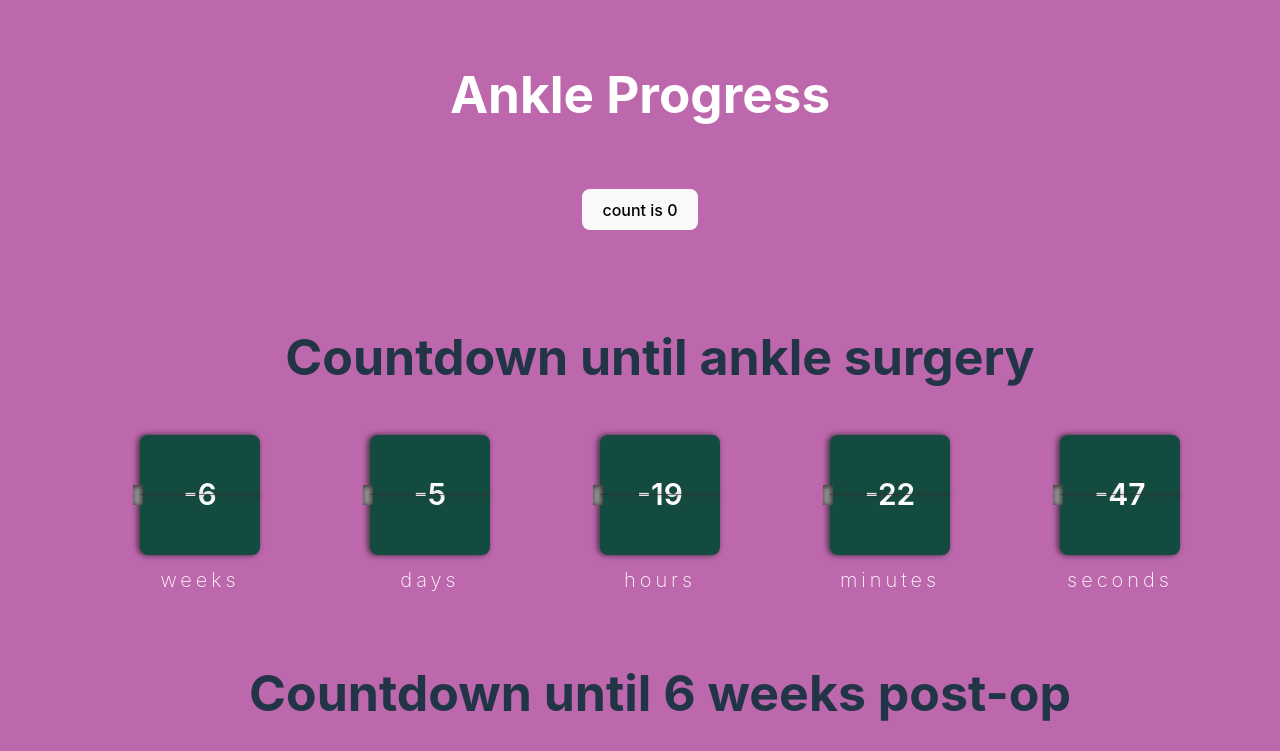
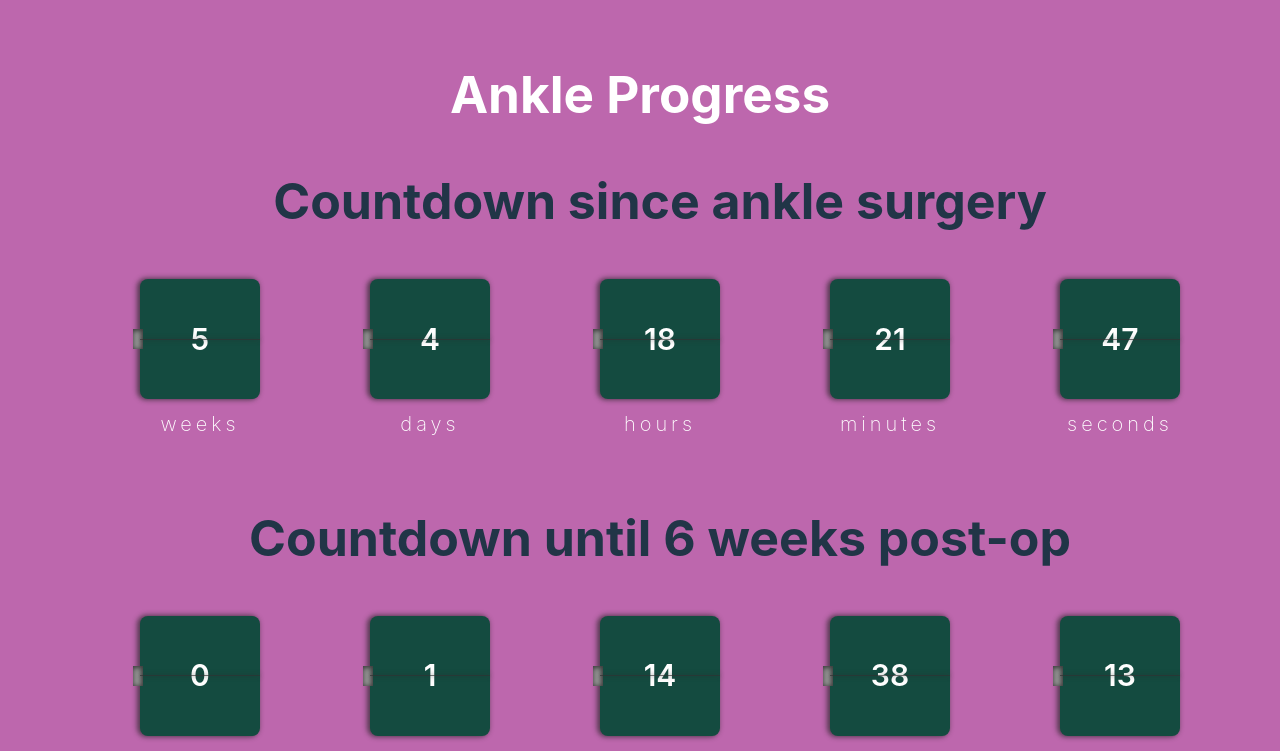
Before and after one commit to remnantsofred/habit-tracker, a React (Vite) app: page / in a window 1280 px wide. Shown: the top 751 px of the page. Built offline with nearby package versions, Linux system fonts and the light colour scheme.

Commit message:
Finish refactor of Countdown component

```diff
--- a/src/App.tsx
+++ b/src/App.tsx
@@ -43,15 +43,6 @@ export function App() {
         </a>
       </div>
       <h1 className='main-h1'>Ankle Progress</h1>
-      {/* <Countdown /> */}
-      <div className="card">
-        <button onClick={() => setCount((count) => count + 1)}>
-          count is {count}
-        </button>
-        <p>
-          {/* Edit <code>src/App.tsx</code> and save to test HMR */}
-        </p>
-      </div>
       <p className="read-the-docs">
       </p>
       <div>
--- a/src/components/Countdown/Countdown.tsx
+++ b/src/components/Countdown/Countdown.tsx
@@ -2,24 +2,35 @@ import React, { useState, useEffect} from "react";
 import './Countdown.css'
 
 // const COUNTDOWN_TARGET = new Date("2024-05-23T18:00:00");
+const getTimeLeft = (date) => {
+  // const totalTimeLeft = date - new Date();
+  const now = Date.now();
+  const laterDate = Math.max(now, date);
+  const earlierDate = Math.min(now, date);
+  let status;
 
-const getTimeLeft = (date) => {
-  const totalTimeLeft = date - new Date();
-  const weeks = Math.floor(totalTimeLeft / (1000 * 60 * 60 * 24 * 7) % 7);
+  laterDate === now ? status = 'past' : status = 'future';
+
+  const totalTimeLeft = Math.floor(laterDate - earlierDate);
+
+  const weeks = Math.floor(totalTimeLeft / (1000 * 60 * 60 * 24 * 7) );
   const days = Math.floor(totalTimeLeft / (1000 * 60 * 60 * 24) % 7);
   const hours = Math.floor(totalTimeLeft / (1000 * 60 * 60) % 24);
   const minutes = Math.floor(totalTimeLeft / (1000 * 60) % 60);
   const seconds = Math.floor(totalTimeLeft / (1000) % 60);
-  return { weeks, days, hours, minutes, seconds}
+  return [status, {'weeks': weeks, 'days': days, 'hours': hours, 'minutes': minutes, 'seconds': seconds} ]
 }
+
 
 const Countdown = ({milestone}) => {
   const [timeLeft, setTimeLeft] = useState(()=> getTimeLeft());
+  const [status, setStatus] = useState('');
+
 
   useEffect(() => {
     const timer = setInterval(() => {
-        setTimeLeft(getTimeLeft(milestone.date))
-      }, 1000)
+      setTimeLeft(getTimeLeft(milestone.date))
+    }, 1000)
     return ()=> {
       clearInterval(timer)
     }
@@ -27,9 +38,10 @@ const Countdown = ({milestone}) => {
 
   return (
     <div className="countdown">
-      <h2>Countdown until {milestone.name}</h2>
+      {timeLeft[0] === 'future' && <h2>Countdown until {milestone.name}</h2>}
+      {timeLeft[0] === 'past' && <h2>Countdown since {milestone.name}</h2>}
       <div className="content">
-        {Object.entries(timeLeft).map(el => {
+        {Object.entries(timeLeft[1]).map(el => {
           const label = el[0];
           const value = el[1];
           return (
```
